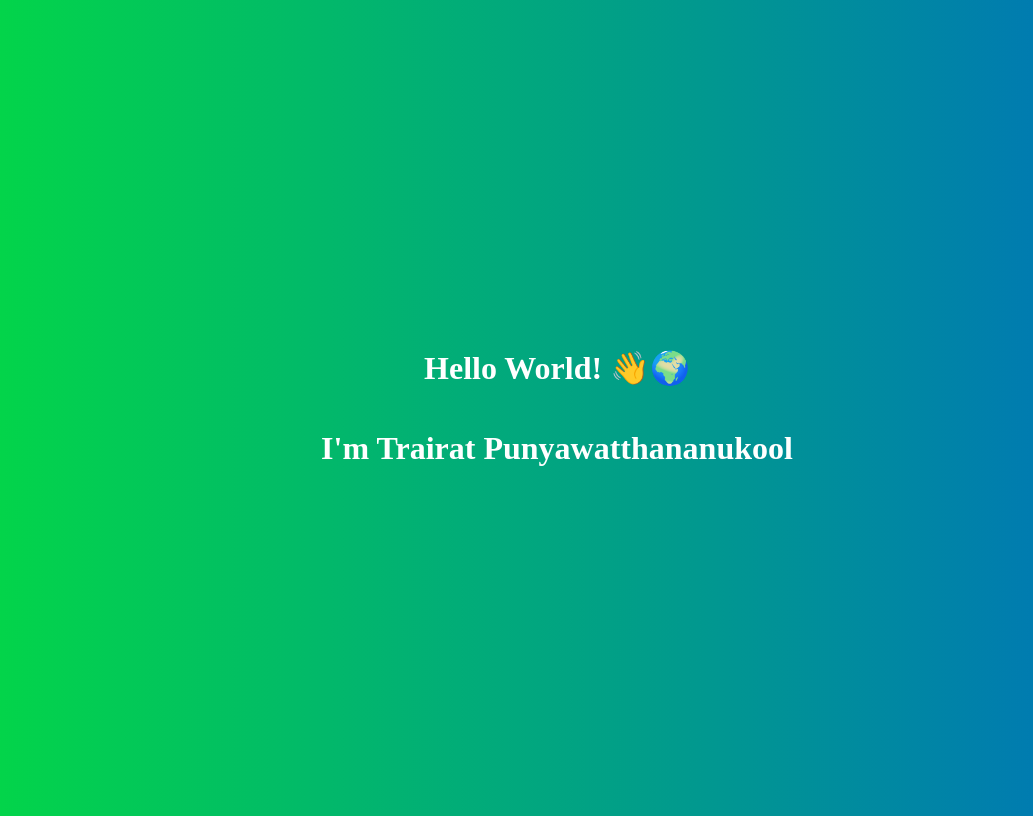
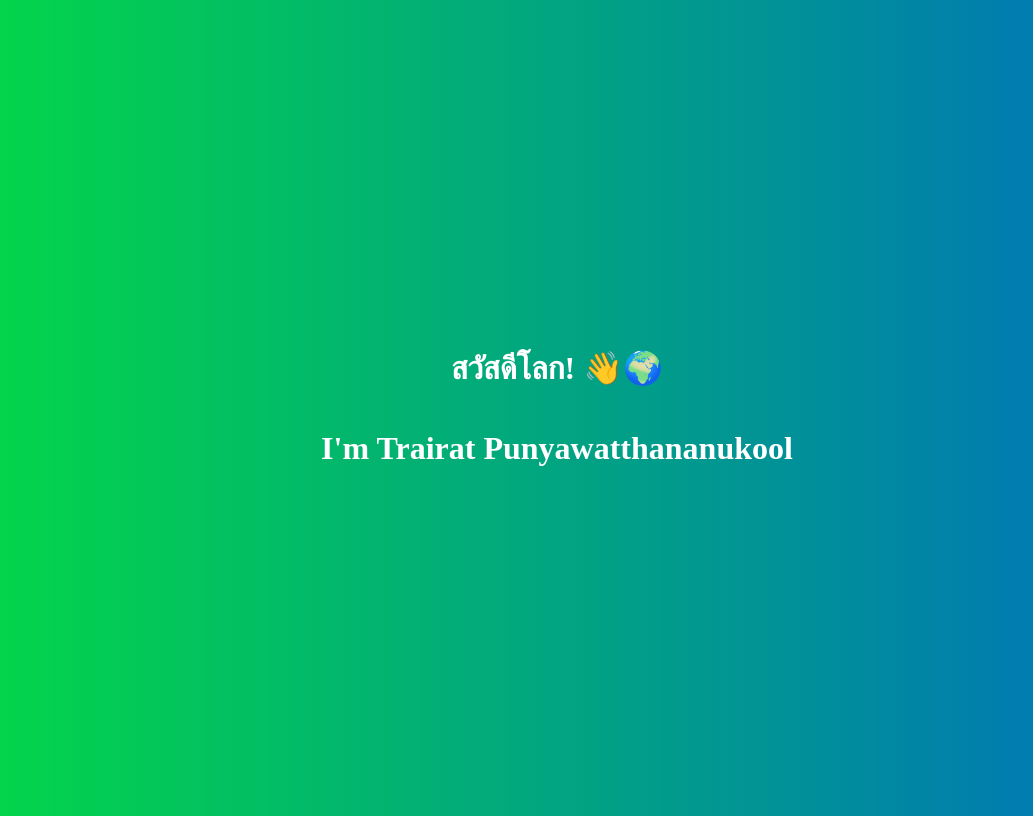
Before and after one commit to trairatp-sk/trairatp-sk.github.io, a plain HTML site: page index.html in a window 1280 px wide. Shown: the whole page, without its empty margins (91-1124 px from the left). Drawn offline with Linux system fonts and the light colour scheme.

Commit message:
Change hello world to thai

```diff
--- a/index.html
+++ b/index.html
@@ -14,7 +14,7 @@
 		</style>
 	</head>
 	<body>
-		<h1>Hello World! 👋🌍</h1>
+		<h1>สวัสดีโลก! 👋🌍</h1>
 		<h1>I'm Trairat Punyawatthananukool</h1>
 	<body>
 </html>
```
